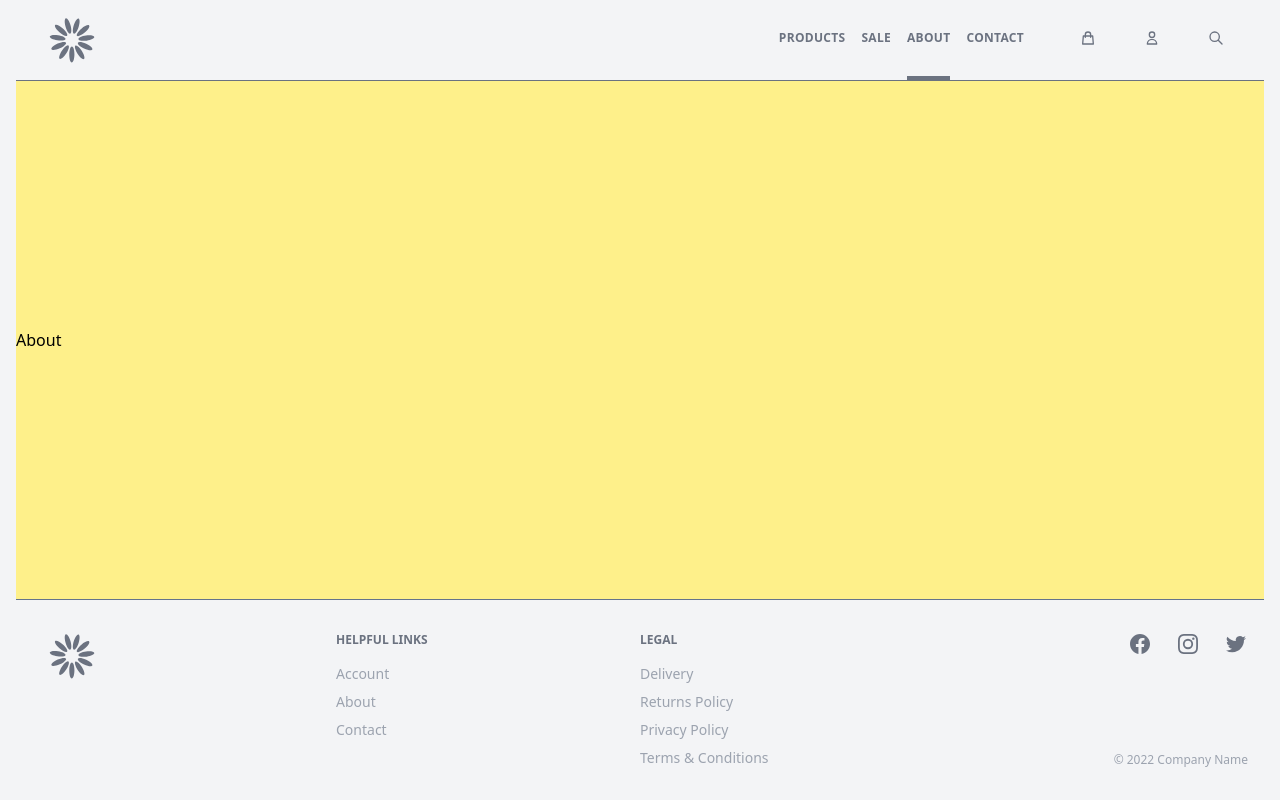
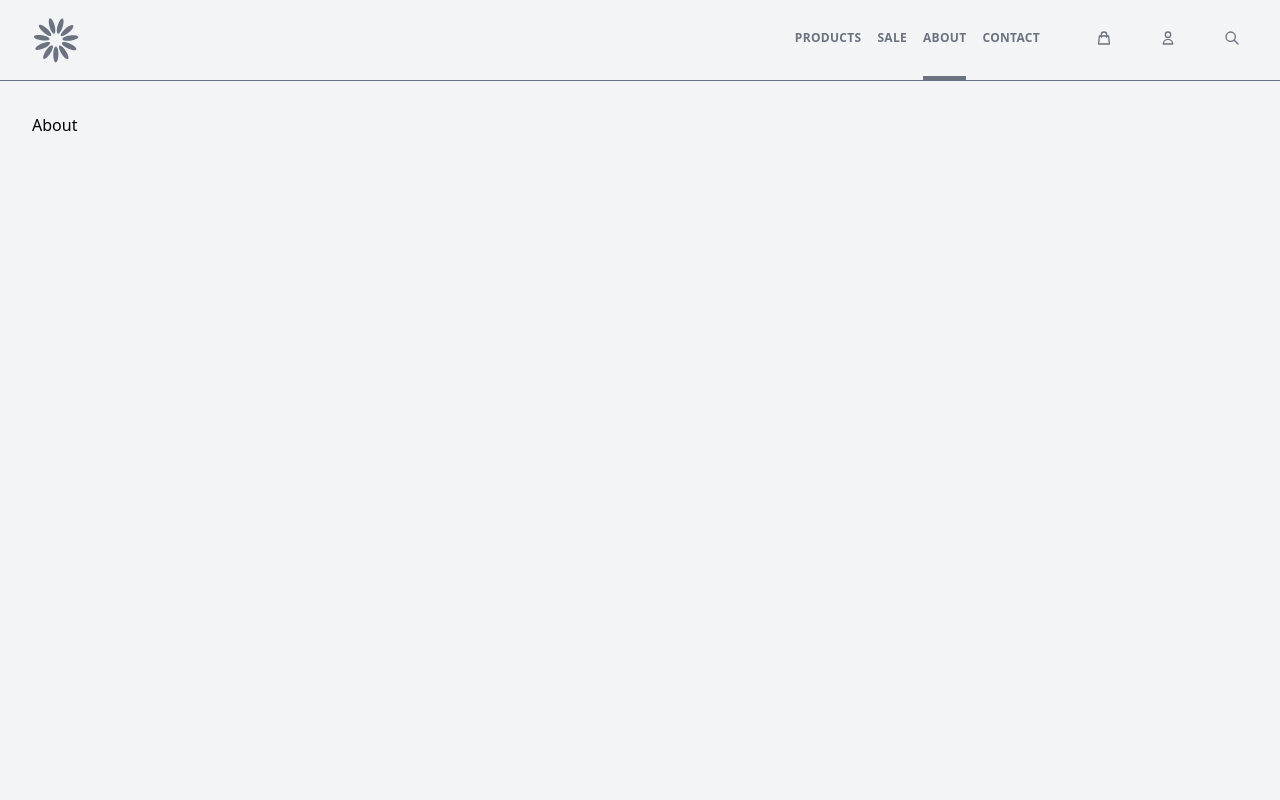
Before and after one commit to gosiajaninska/next-app, a Next.js app: page /about in a window 1280 px wide. Shown: the top 800 px of the page. Built offline with nearby package versions, Linux system fonts and the light colour scheme.

Commit message:
main content height

```diff
--- a/components/Header.tsx
+++ b/components/Header.tsx
@@ -5,7 +5,7 @@ export const Header = () => {
   const router = useRouter()
 
   return (
-    <header aria-label="Site Header" className="border-b border-gray-500 px-4">
+    <header aria-label="Site Header" className="border-b border-gray-500 px-4 z-10">
       <div
         className="mx-auto flex max-w-screen-2xl items-center justify-between"
       >
--- a/components/Main.tsx
+++ b/components/Main.tsx
@@ -1,13 +1,16 @@
 import { ReactNode } from "react"
 
 interface MainProps {
-  children: ReactNode
+  children: ReactNode,
+  cssClass?: string,
 }
 
-export const Main = ({ children }: MainProps) => {
+export const Main = ({ children, cssClass }: MainProps) => {
   return (
-    <main className="bg-yellow-200 flex-grow grid md:grid-cols-2 items-center">
-      {children}
+    <main className="flex-grow flex min-h-screen -mt-20 pt-20 relative z-0">
+      <div className={`flex-grow ${cssClass != undefined ? cssClass : ""}`}>
+        {children}
+      </div>
     </main>
   )
 }
--- a/pages/_app.tsx
+++ b/pages/_app.tsx
@@ -3,7 +3,7 @@ import type { AppProps } from 'next/app'
 
 function MyApp({ Component, pageProps }: AppProps) {
   return (
-    <div className="container md:px-4 flex flex-col min-h-screen relative">
+    <div className="container flex flex-col min-h-screen relative">
       <Component {...pageProps} />
     </div>
     )
--- a/pages/about.tsx
+++ b/pages/about.tsx
@@ -6,7 +6,7 @@ const About = () => {
   return (
     <>
       <Header></Header>
-      <Main><h1>About</h1></Main>
+      <Main cssClass="p-8"><h1>About</h1></Main>
       <Footer></Footer>
     </>
   )
```
